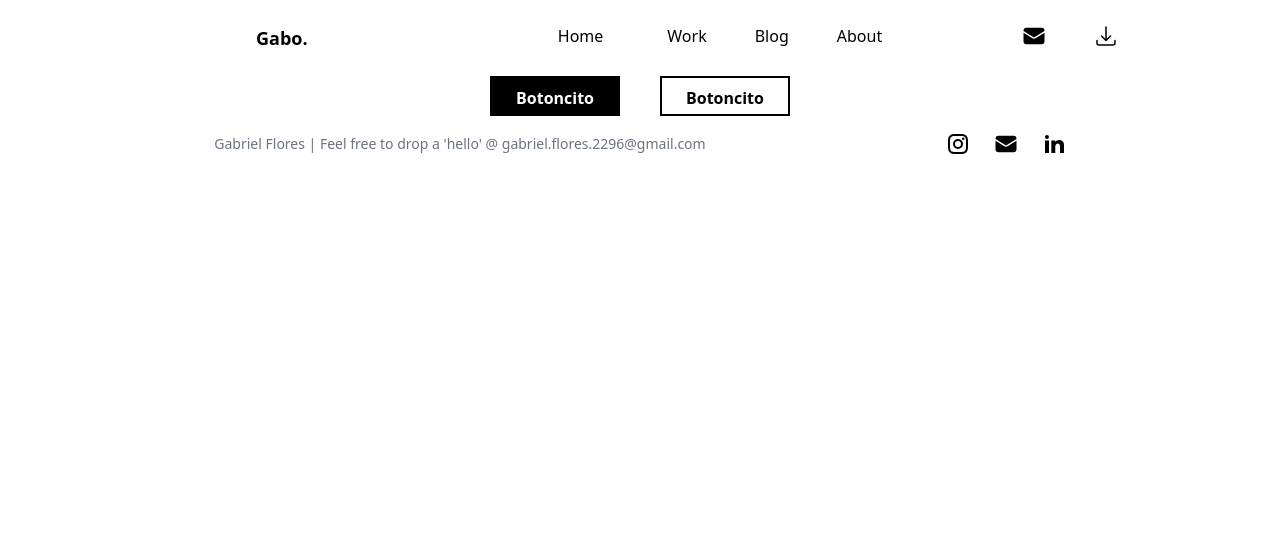
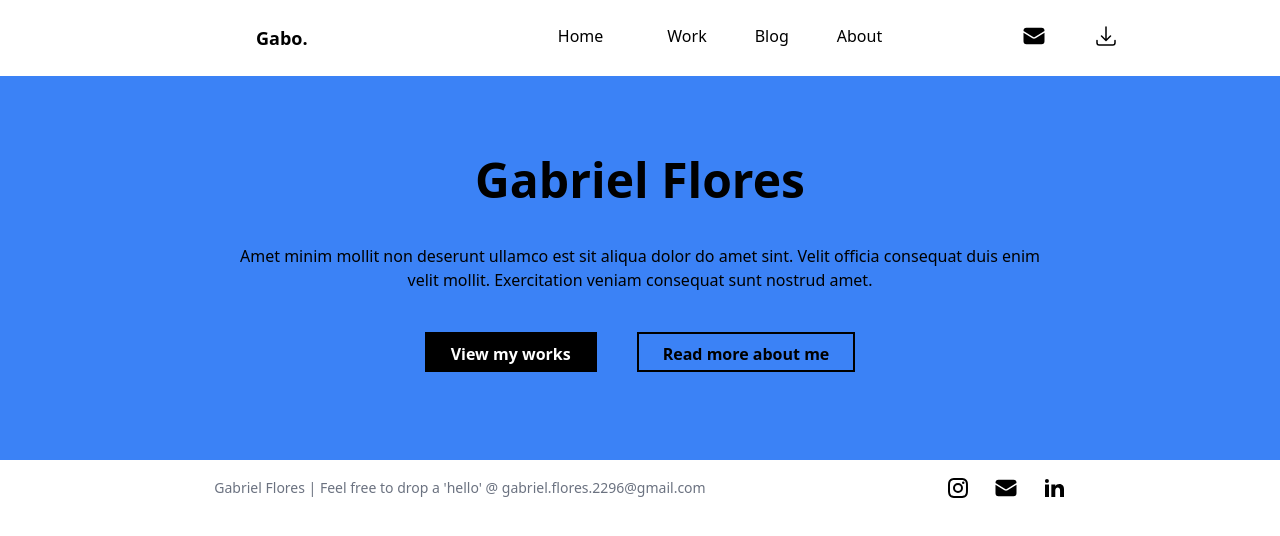
Before and after one commit to Khmlwugh/GabrielWebpage, a React (Vite) app: page / in a window 1280 px wide. Shown: the top 536 px of the page. Built offline with nearby package versions, Linux system fonts and the light colour scheme.

Commit message:
ADD: IntroPage added. Content and styling pending

```diff
--- a/src/App.jsx
+++ b/src/App.jsx
@@ -4,6 +4,7 @@ import './App.css'
 import Header from './components/Header'
 import Footer from './components/Footer'
 import Button from './components/Buttons'
+import IntroPage from './components/IntroPage'
 
 function App() {
   const [count, setCount] = useState(0)
@@ -11,10 +12,7 @@ function App() {
   return (
     <div className="min-w-full p-0">
       <Header/>
-      <div className='h-25 flex space-x-10 justify-center'>
-        <Button bg='black'/>
-        <Button bg='white'/>
-      </div>
+      <IntroPage/>
       <Footer/>
     </div>
   )
--- a/src/components/Buttons.jsx
+++ b/src/components/Buttons.jsx
@@ -1,4 +1,4 @@
-function Button({bg, clss}){
+function Button({bg, clss, text}){
 
    if (bg == 'black'){
       clss = 'bg-black text-white font-bold border-2 border-black px-6 py-2 h-10'
@@ -8,7 +8,7 @@ function Button({bg, clss}){
 
   return(
     <button className={clss}>
-      Botoncito
+      {text}
     </button>
   )
 }
--- /dev/null
+++ b/src/components/IntroPage.jsx
@@ -0,0 +1,18 @@
+import Button from "./Buttons"
+
+function IntroPage(){
+
+  return(
+    <div className='h-screen max-h-96 bg-blue-500 py-20 px-20 space-y-10'>
+      <div className='font-semibold text-5xl'>Gabriel Flores</div>
+      <div className='px-40'>Amet minim mollit non deserunt ullamco est sit aliqua dolor do amet sint. Velit officia consequat duis enim velit mollit. Exercitation veniam consequat sunt nostrud amet.</div>
+      <div className='space-x-10'>
+        <Button bg='black' text='View my works'/>
+        <Button bg='white' text='Read more about me'/>
+      </div>
+    </div>
+  )
+
+}
+
+export default IntroPage
```
